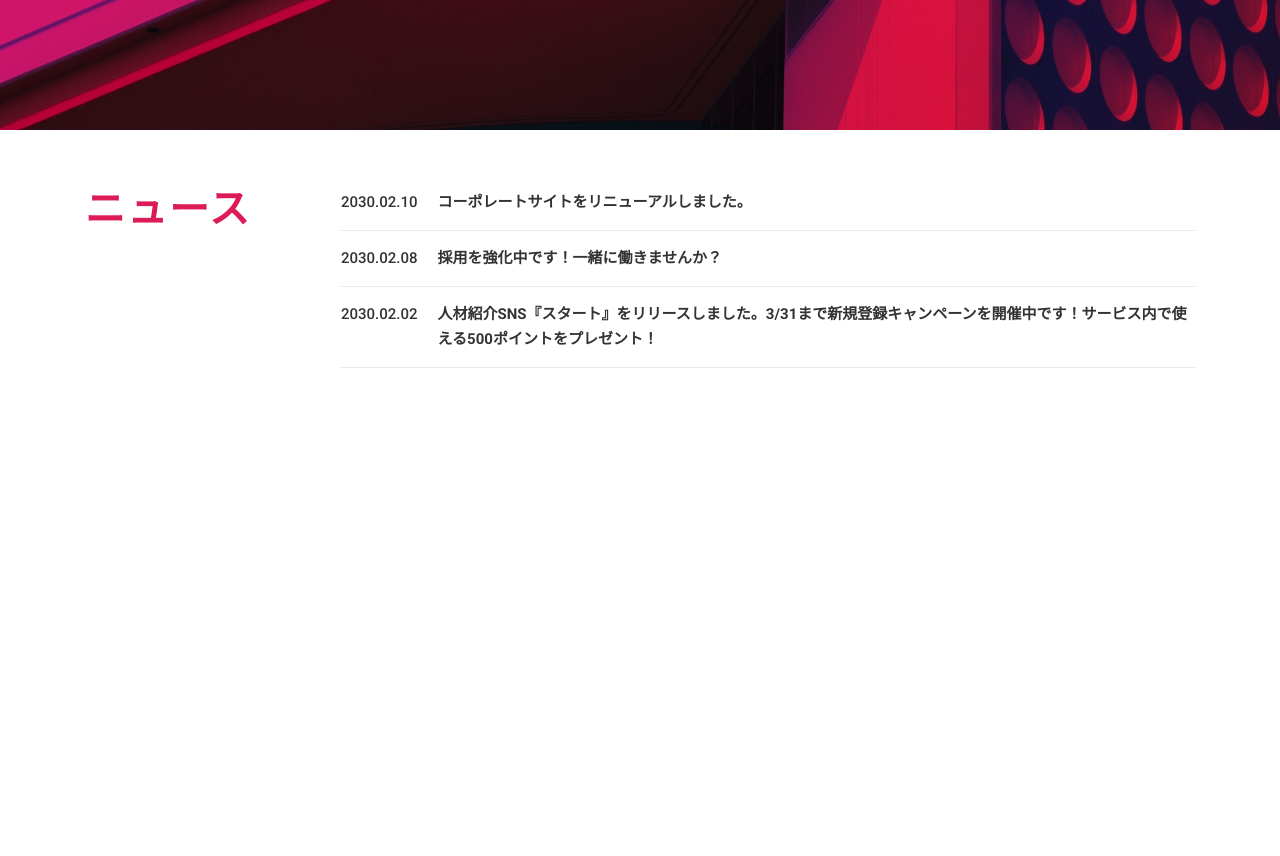
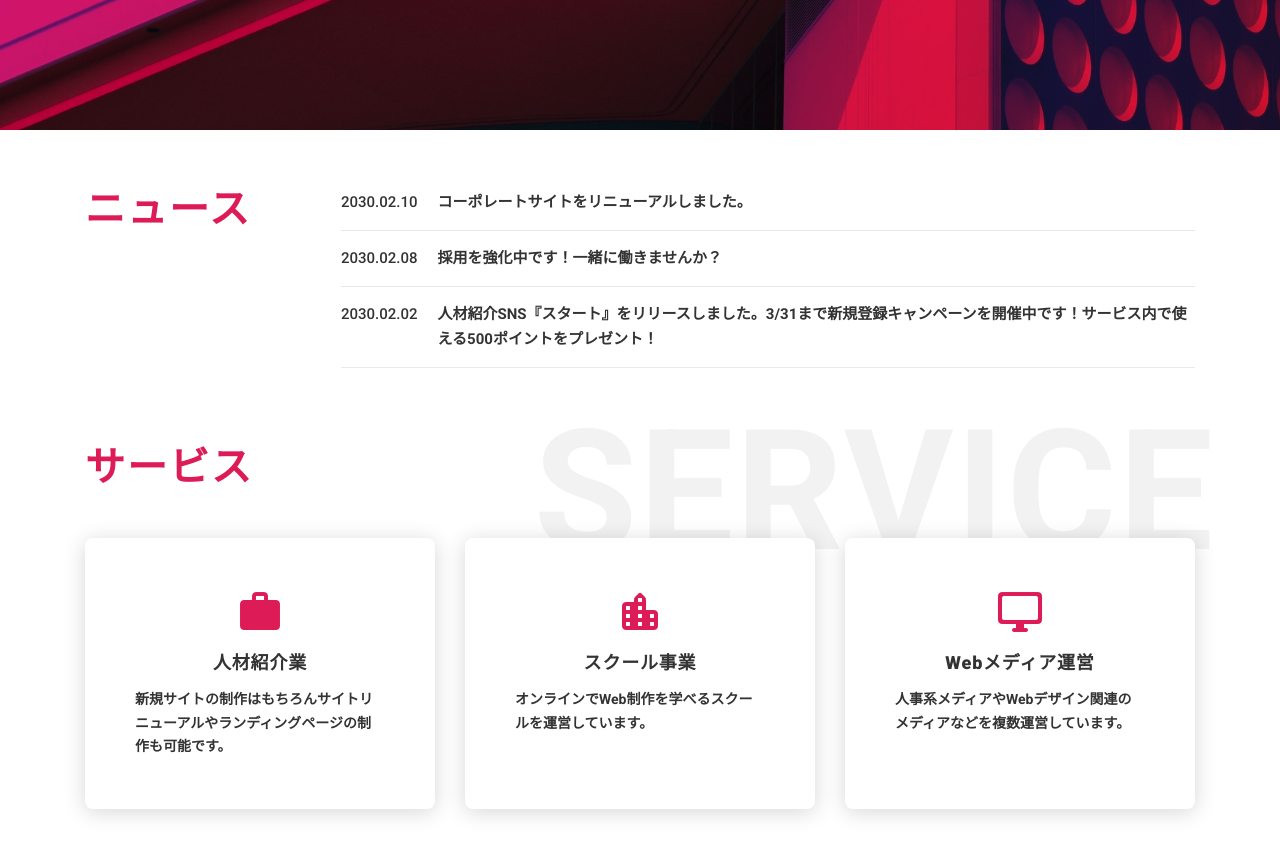
Before and after one commit to r77tchan/start, a Next.js app: page / in a window 1280 px wide. Shown: the part 560-1416 px from the top of the page. Before the commit the page ends 1028 px from the top, so only its background shows below. Built offline with nearby package versions, Linux system fonts and the light colour scheme.

Commit message:
サービスセクション作成

```diff
--- a/app/page.tsx
+++ b/app/page.tsx
@@ -1,5 +1,6 @@
 import Header from "@/lib/components/Header";
 import News from "@/lib/components/news/News";
+import Service from "@/lib/components/Service";
 import Visual from "@/lib/components/Visual";
 
 export default function Home() {
@@ -7,8 +8,9 @@ export default function Home() {
     <div>
       <Header />
       <Visual />
-      <div className="pt-10 pb-15 md:pt-15 md:pb-25">
+      <div className="mx-auto flex max-w-292.5 flex-col gap-y-12.5 px-5 pt-10 pb-15 md:gap-y-20 md:px-7.5 md:pt-15 md:pb-25">
         <News />
+        <Service />
       </div>
     </div>
   );
--- /dev/null
+++ b/lib/components/Service.tsx
@@ -0,0 +1,52 @@
+const service = [
+  {
+    id: 1,
+    title: "人材紹介業",
+    description:
+      "新規サイトの制作はもちろんサイトリニューアルやランディングページの制作も可能です。",
+    image: "work",
+  },
+  {
+    id: 2,
+    title: "スクール事業",
+    description: "オンラインでWeb制作を学べるスクールを運営しています。",
+    image: "location_city",
+  },
+  {
+    id: 3,
+    title: "Webメディア運営",
+    description:
+      "人事系メディアやWebデザイン関連のメディアなどを複数運営しています。",
+    image: "desktop_windows",
+  },
+];
+
+export default function Service() {
+  return (
+    <div className="relative">
+      <h2 className="text-red-1 text-[32px] leading-none font-extrabold tracking-wider before:absolute before:-top-1 before:-right-2 before:-z-1 before:text-[70px] before:font-bold before:text-[#f2f2f2] before:content-['SERVICE'] md:text-[40px] md:before:-top-10 md:before:-right-5 md:before:text-[168px]">
+        サービス
+      </h2>
+      <div className="mt-5 grid grid-cols-1 gap-5 md:mt-12.5 md:grid-cols-3 md:gap-7.5">
+        {service.map((item) => (
+          <div
+            key={item.id}
+            className="rounded-lg bg-white px-7.5 py-10 shadow-[0_3px_21px_rgba(0,0,0,0.16)] md:p-12.5"
+          >
+            <div className="mb-1.25 text-center md:mb-2.5">
+              <span className="material-icons-round text-red-1 text-[60px]! leading-none md:text-[48px]!">
+                {item.image}
+              </span>
+            </div>
+            <h3 className="text-center text-[16px] leading-[1.1em] font-extrabold md:text-[18px]">
+              {item.title}
+            </h3>
+            <p className="mt-2.5 text-[14px] leading-[1.7] font-semibold tracking-normal md:mt-3.75">
+              {item.description}
+            </p>
+          </div>
+        ))}
+      </div>
+    </div>
+  );
+}
--- a/lib/components/news/News.tsx
+++ b/lib/components/news/News.tsx
@@ -2,7 +2,7 @@ import NewsPart from "./NewsPart";
 
 export default function News() {
   return (
-    <div className="mx-auto flex max-w-292.5 flex-col gap-x-22.5 gap-y-5 px-5 md:flex-row md:px-7.5">
+    <div className="flex flex-col gap-x-22.5 gap-y-5 md:flex-row">
       <h2 className="text-red-1 shrink-0 text-[32px] leading-none font-extrabold tracking-wider md:text-[40px]">
         ニュース
       </h2>
```
